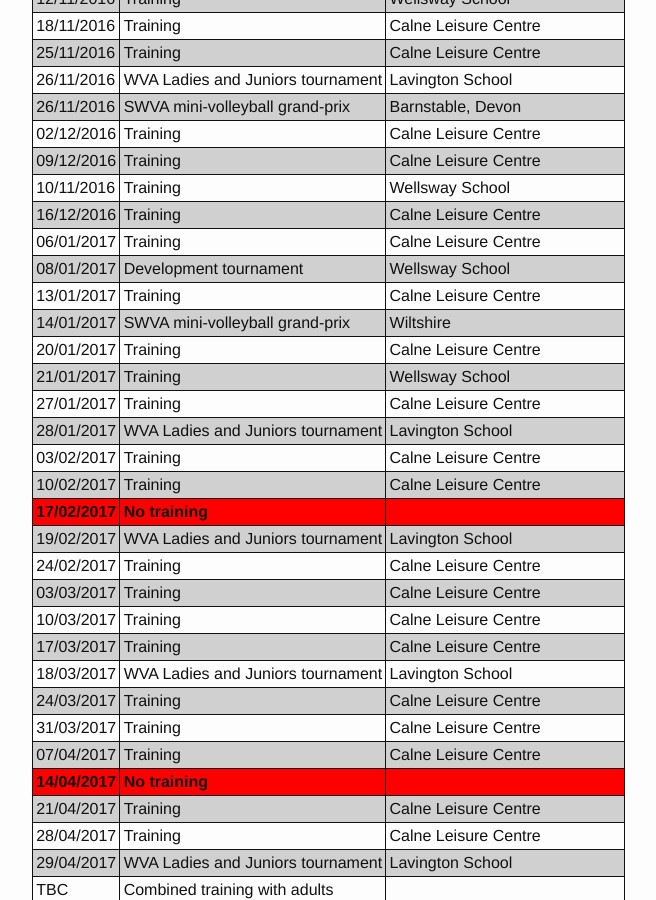
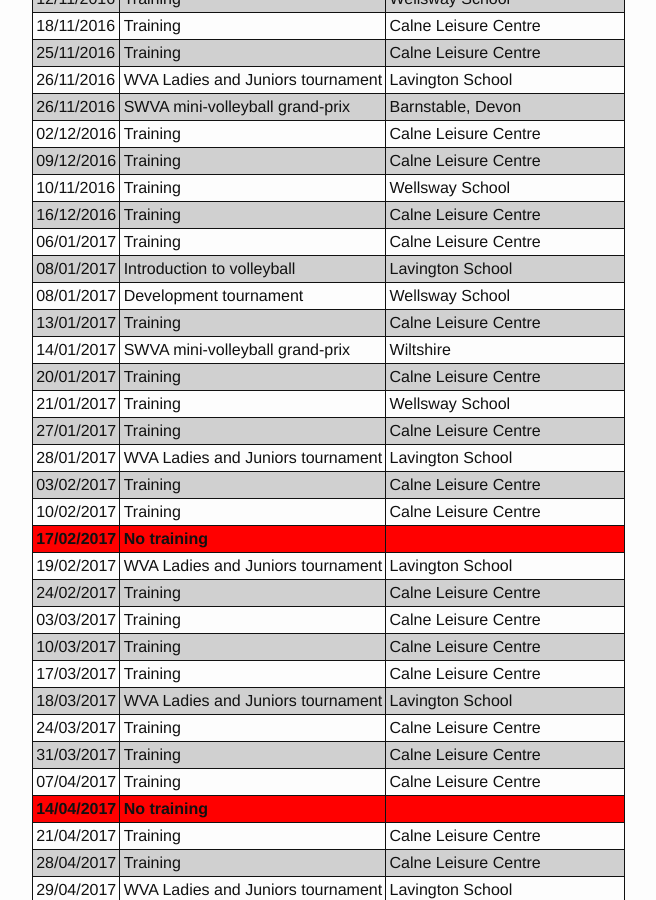
Before and after one commit to CalneComets/WebJuniors, a Jekyll site: the page built from calendar.md, in a window 1280 px wide and 900 px high, scrolled down 718 px. Shown: the whole window, without its empty margins (238-894 px from the left). Built offline with Jekyll 4.4.1, drawn with Linux system fonts in a browser that asks for light colours.

Commit message:
Update calendar with session being run by Matt

```diff
--- a/calendar.md
+++ b/calendar.md
@@ -36,6 +36,7 @@
 <tr><td>10/11/2016</td><td>Training</td><td>Wellsway School</td></tr>
 <tr><td>16/12/2016</td><td>Training</td><td>Calne Leisure Centre</td></tr>
 <tr><td>06/01/2017</td><td>Training</td><td>Calne Leisure Centre</td></tr>
+<tr><td>08/01/2017</td><td>Introduction to volleyball</td><td>Lavington School</td></tr>
 <tr><td>08/01/2017</td><td>Development tournament</td><td>Wellsway School</td></tr>
 <tr><td>13/01/2017</td><td>Training</td><td>Calne Leisure Centre</td></tr>
 <tr><td>14/01/2017</td><td>SWVA mini-volleyball grand-prix</td><td>Wiltshire</td></tr>
```
